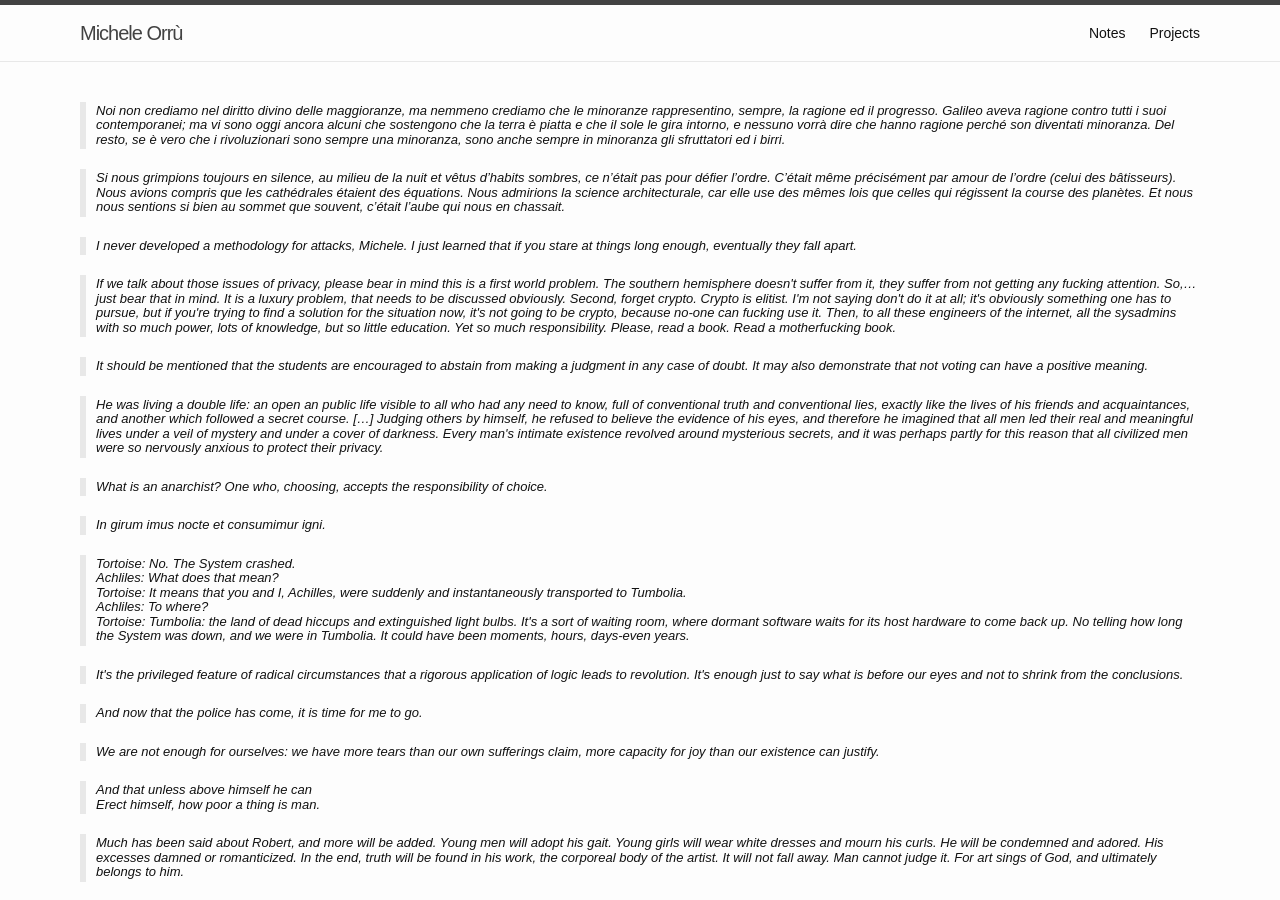
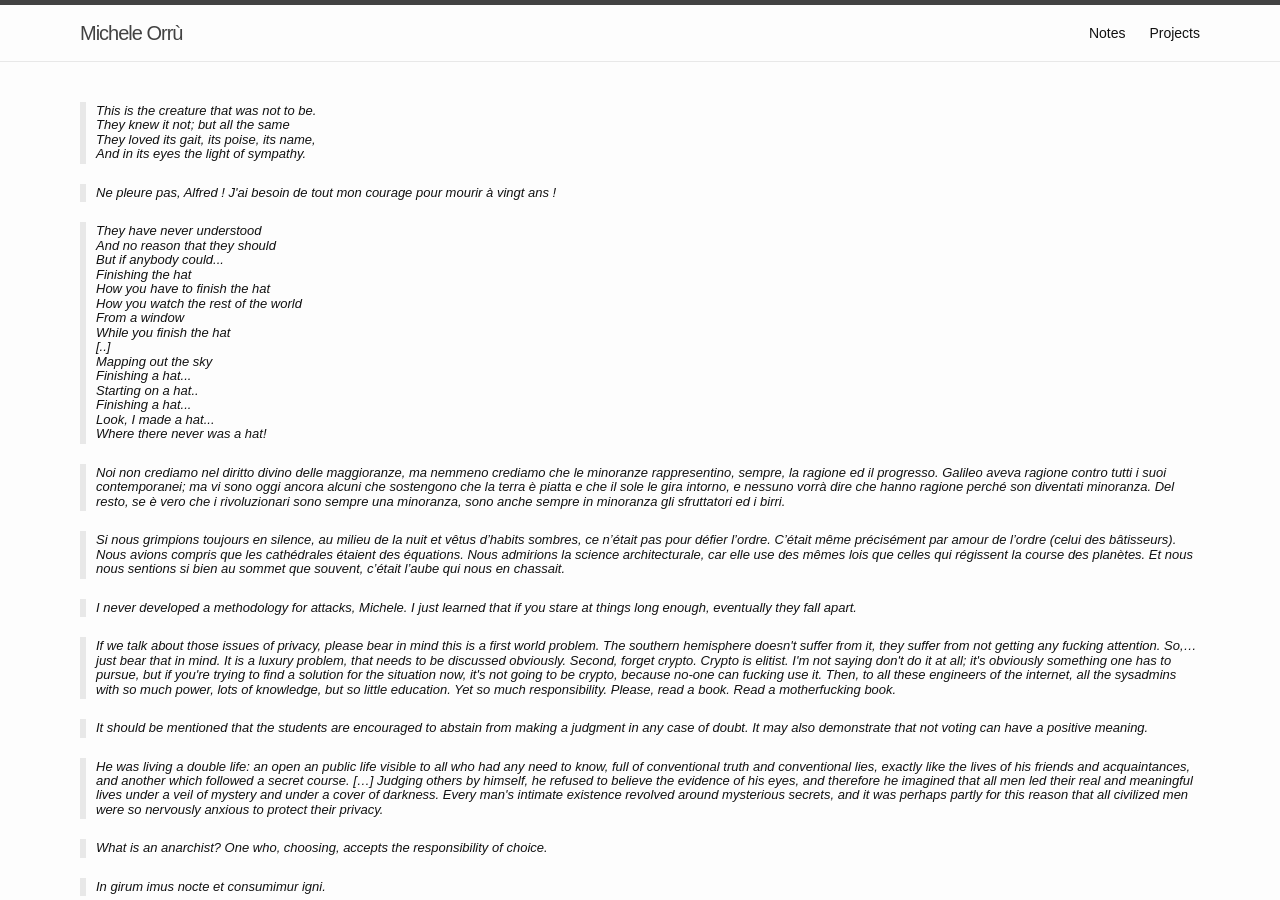
Before and after one commit to mmaker/mmaker.github.io, a Jekyll site: the page built from about/quotes.html, in a window 1280 px wide and 900 px high. Built offline with Jekyll 4.4.1, drawn with Linux system fonts in a browser that asks for light colours; nearby versions of some CDN libraries; some of the changed text lies outside the part shown.

```diff
--- a/about/quotes.html
+++ b/about/quotes.html
@@ -3,6 +3,35 @@
 ---
 
 <div class="quotes">
+
+  <p>
+    This is the creature that was not to be. <br/>
+    They knew it not; but all the same <br/>
+    They loved its gait, its poise, its name,<br/>
+    And in its eyes the light of sympathy. <br/>
+  </p>
+
+  <p>
+    Ne pleure pas, Alfred ! J'ai besoin de tout mon courage pour mourir à vingt ans !
+  </p>
+
+  <p>
+    They have never understood <br/>
+    And no reason that they should <br/>
+    But if anybody could...<br/>
+    Finishing the hat <br/>
+    How you have to finish the hat <br/>
+    How you watch the rest of the world<br/>
+    From a window <br/>
+    While you finish the hat <br/>
+    [..] <br/>
+    Mapping out the sky  <br/>
+    Finishing a hat...   <br/>
+    Starting on a hat.. <br/>
+    Finishing a hat... <br/>
+    Look, I made a hat...   <br/>
+    Where there never was a hat!    <br/>
+  </p>
   <p>
     Noi non crediamo nel diritto divino delle maggioranze, ma nemmeno crediamo che le minoranze rappresentino, sempre, la ragione ed il progresso. Galileo aveva ragione contro tutti i suoi contemporanei; ma vi sono oggi ancora alcuni che sostengono che la terra è piatta e che il sole le gira intorno, e nessuno vorrà dire che hanno ragione perché son diventati minoranza. Del resto, se è vero che i rivoluzionari sono sempre una minoranza, sono anche sempre in minoranza gli sfruttatori ed i birri.
   </p>
@@ -174,9 +203,9 @@
   </p>
 
 
-  <p>
+  <!-- <p>
     Most people are better in the abstract.
-  </p>
+  </p> -->
 
   <p>
     Nothing ever comes together.
```
Also changed, not shown: index.html (+6 -3 lines).
